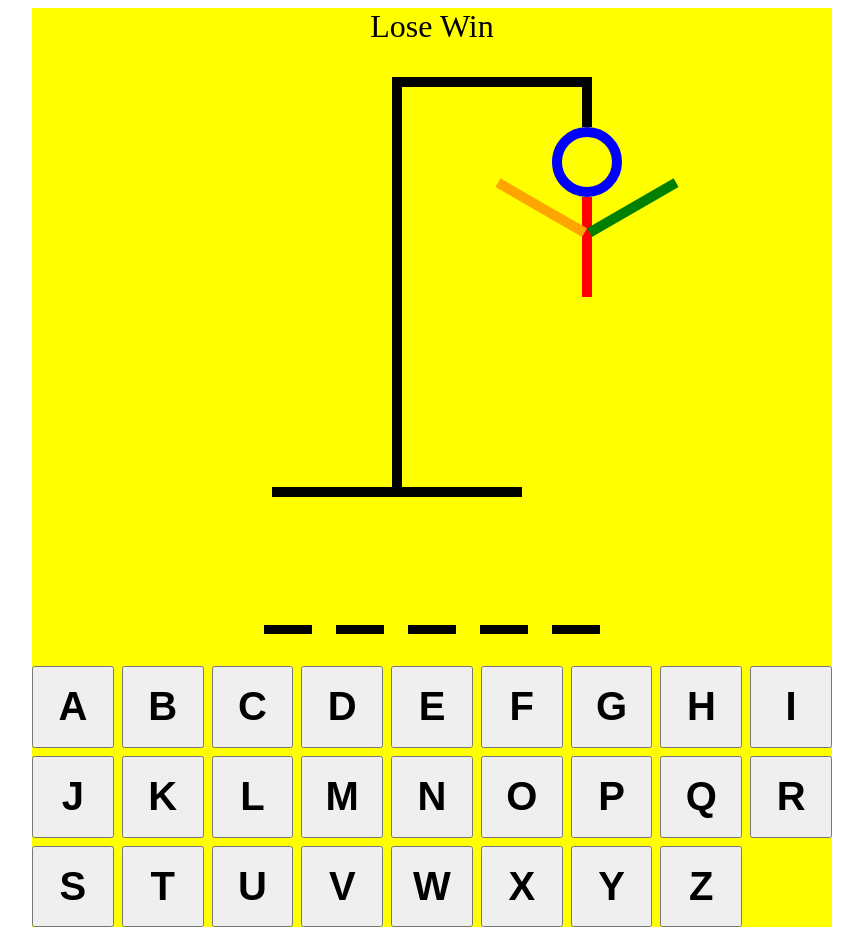
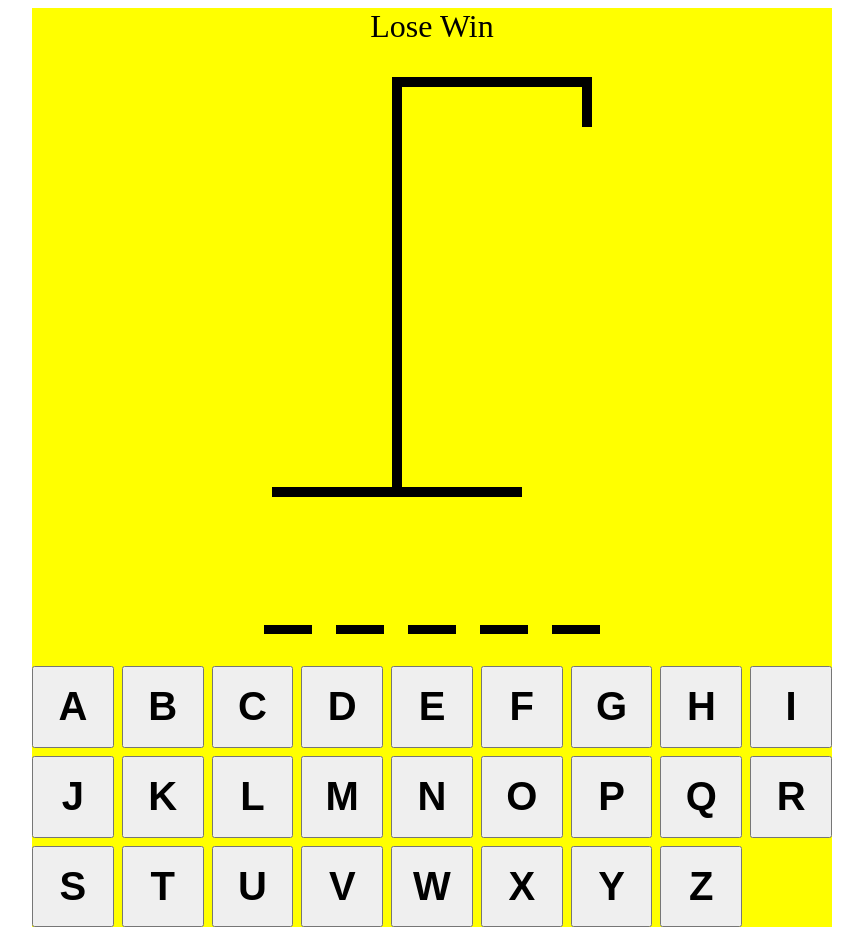
Before and after one commit to cavaglieridomenico/rt, a React (Vite) app in the folder hangman/: page / in a window 1280 px wide. Shown: the whole page, without its empty margins (208-1071 px from the left). Built offline with nearby package versions, Linux system fonts and the light colour scheme.

Commit message:
Add ability to use the keyboard

```diff
--- a/hangman/src/App.tsx
+++ b/hangman/src/App.tsx
@@ -1,4 +1,4 @@
-import { useState } from "react";
+import { useEffect, useState, useCallback } from "react";
 import words from "./wordList.json";
 import HangmanDrawing from "./HangmanDrawing";
 import HangmanWord from "./HangmanWord";
@@ -8,15 +8,33 @@ function App() {
   const [wordToGuess /*, setWordGuess*/] = useState(
     () => words[Math.floor(Math.random() * words.length)]
   );
-  const [guessedLetters, setGuessedLetters] = useState<string[]>([
-    "a",
-    "x",
-    "y",
-    "z",
-  ]);
+  const [guessedLetters, setGuessedLetters] = useState<string[]>([]);
   const incorrectLetters: string[] = guessedLetters.filter(
     (letter) => !wordToGuess.includes(letter)
   );
+
+  const addGuessedLetter = useCallback(
+    (letter: string) => {
+      if (guessedLetters.includes(letter)) return;
+      setGuessedLetters([...guessedLetters, letter]);
+    },
+    [guessedLetters]
+  );
+
+  useEffect(() => {
+    const handleKeyboard = (e: KeyboardEvent) => {
+      const key = e.key;
+      if (!key.match(/^[a-zA-Z]$/)) return;
+      e.preventDefault();
+      addGuessedLetter(key);
+    };
+
+    document.addEventListener("keypress", handleKeyboard);
+
+    return () => {
+      document.removeEventListener("keypress", handleKeyboard);
+    };
+  }, [guessedLetters]);
 
   return (
     <div
```
